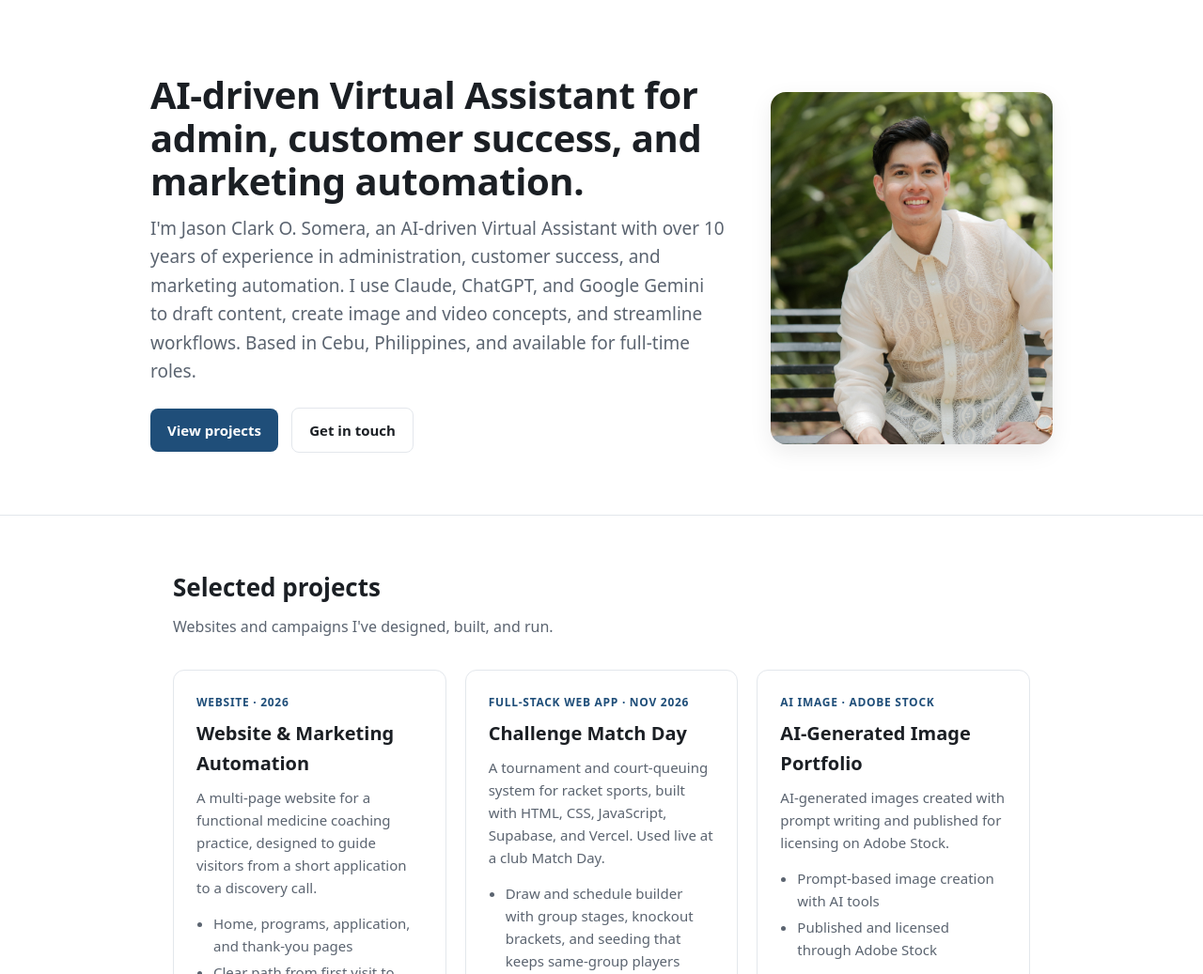
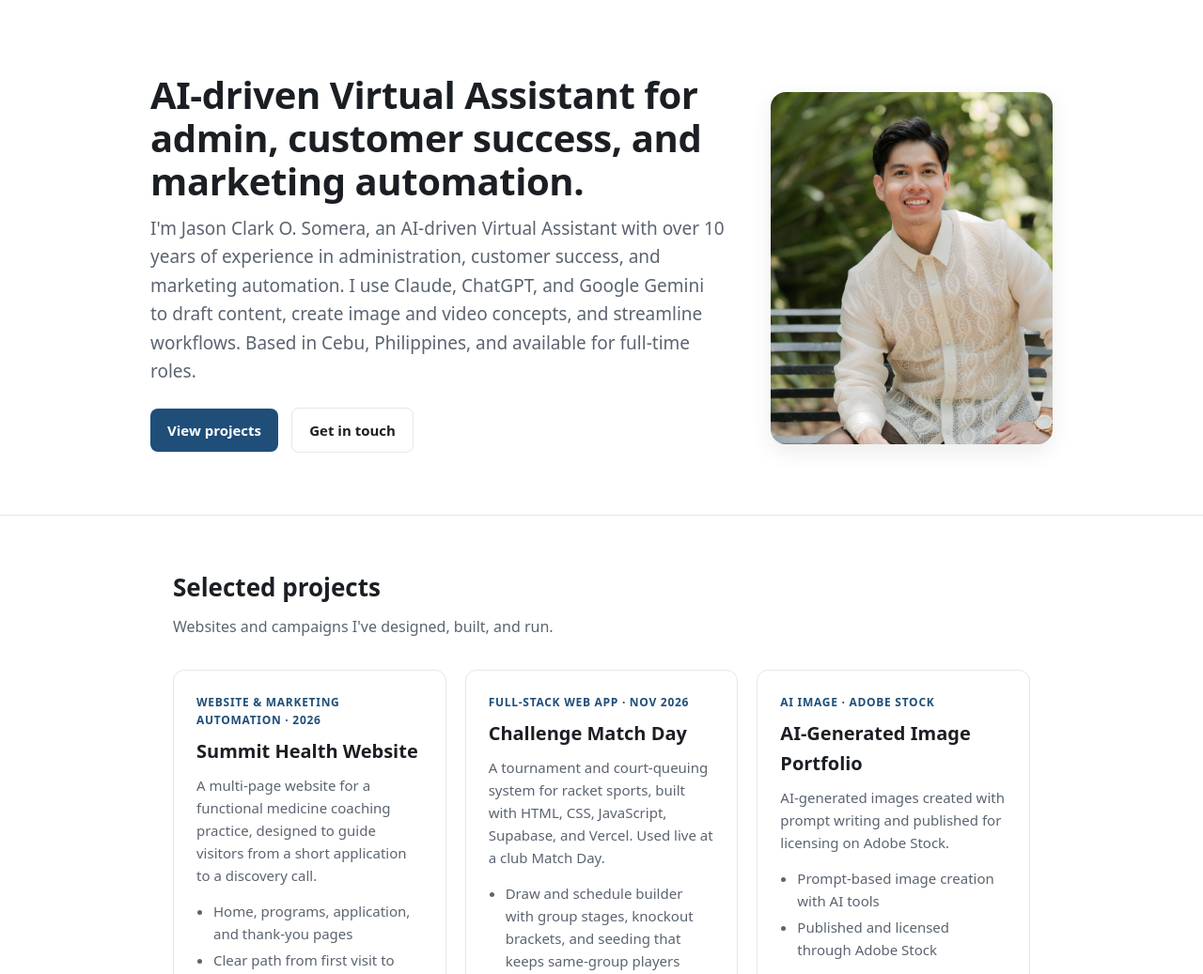
Before and after one commit to aijasonclark007/portfolio, a plain HTML site: page index.html in a window 1280 px wide. Shown: the part 63-1100 px from the top of the page at 94% size. Drawn offline with Linux system fonts and the light colour scheme.

Commit message:
Portfolio: move Summit Health card label to tag line
Keep the project title as Summit Health Website and show
Website & Marketing Automation in the small tag above it.

Co-Authored-By: Claude Haiku 5.5 <noreply@anthropic.com>
Claude-Session: https://claude.ai/code/session_017TgSERp9WzDfeWhgUyAi7w

```diff
--- a/index.html
+++ b/index.html
@@ -124,8 +124,8 @@
       <div class="grid">
 
         <article class="card">
-          <div class="tag">Website · 2026</div>
-          <h3>Website &amp; Marketing Automation</h3>
+          <div class="tag">Website &amp; Marketing Automation · 2026</div>
+          <h3>Summit Health Website</h3>
           <p>A multi-page website for a functional medicine coaching practice, designed to guide visitors from a short application to a discovery call.</p>
           <ul>
             <li>Home, programs, application, and thank-you pages</li>
```
